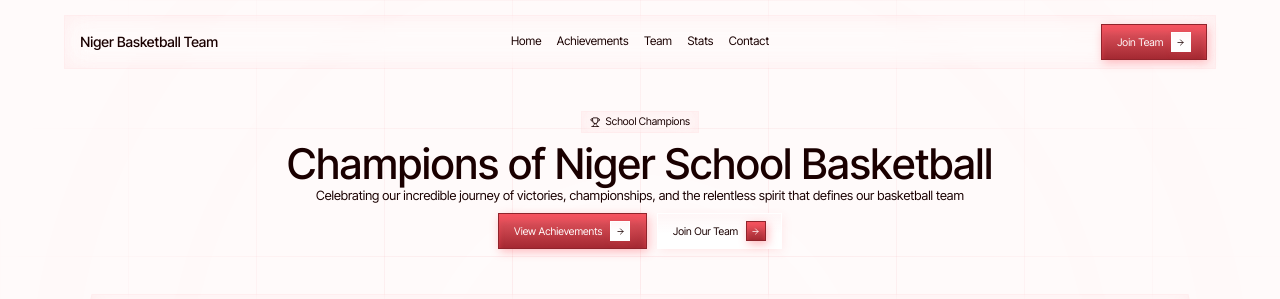
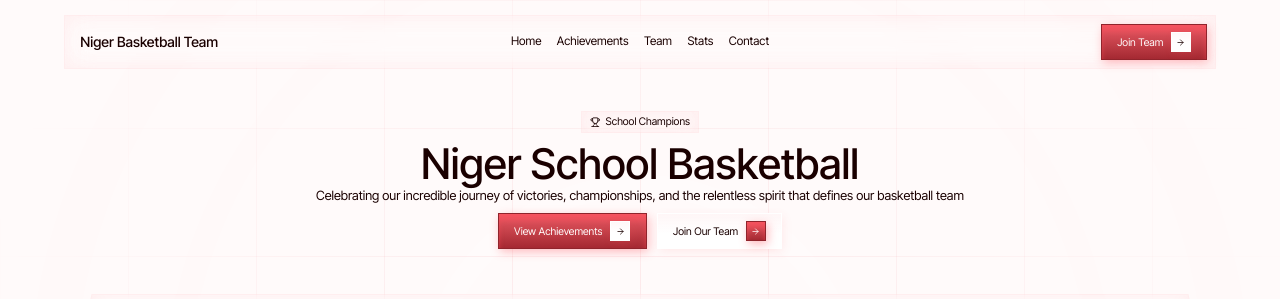
Before and after one commit to kudinDmitriyUp/321f1de4-819f-47a5-a912-60910ff898c4, a Next.js app: page / in a window 1280 px wide. Shown: the top 299 px of the page. Built offline with nearby package versions, Linux system fonts and the light colour scheme; grey boxes are pictures that could not be loaded.

Commit message:
Update project files

```diff
--- a/src/app/page.tsx
+++ b/src/app/page.tsx
@@ -46,7 +46,7 @@ export default function Home() {
 
       <div id="hero" data-section="hero">
         <HeroBillboardScroll
-          title="Champions of Niger School Basketball"
+          title="Niger School Basketball"
           description="Celebrating our incredible journey of victories, championships, and the relentless spirit that defines our basketball team"
           tag="School Champions"
           tagIcon={Trophy}
```
